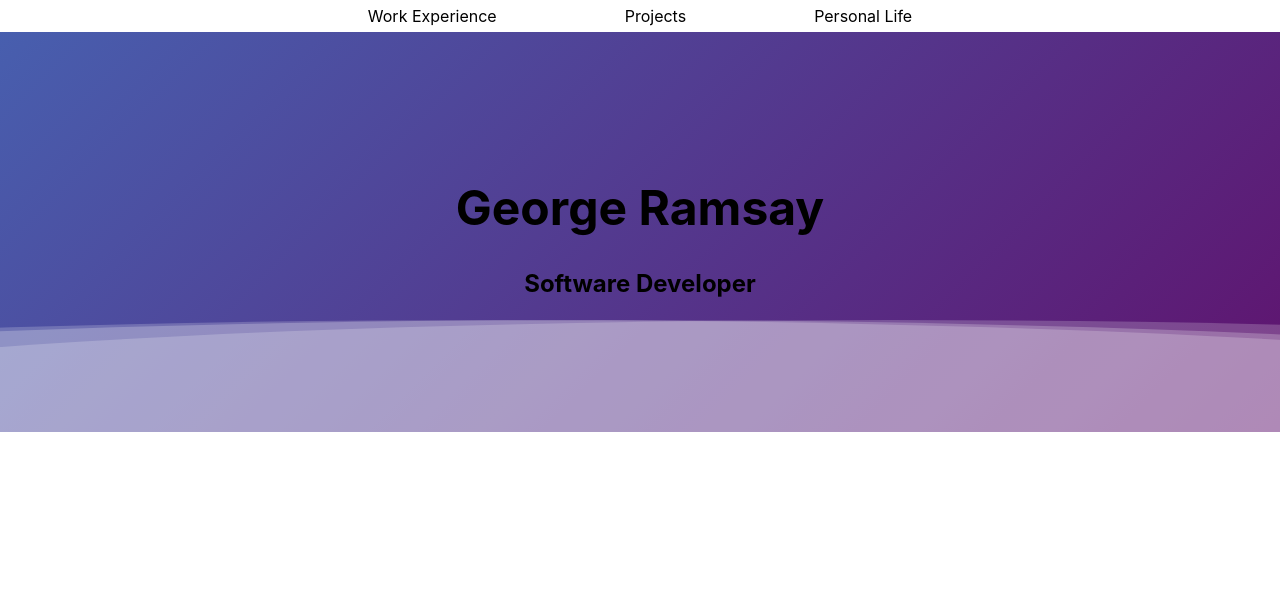
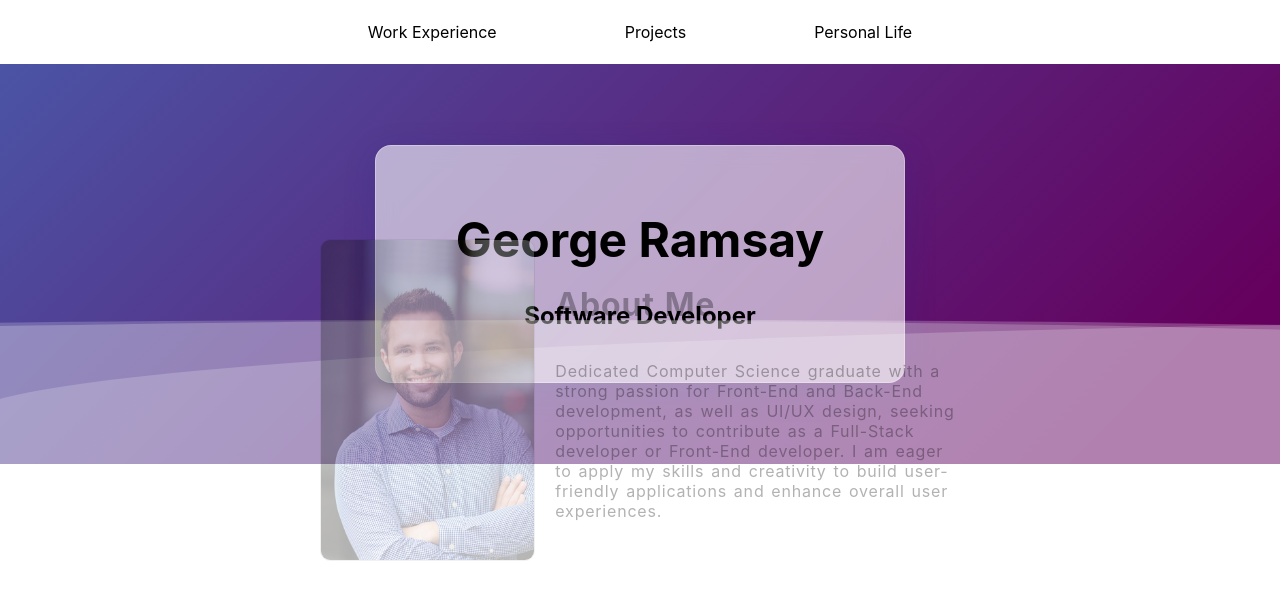
Before and after one commit to GeorgeRamsay/Portfolio-Website, a React (Create React App) app in the folder my-portfolio/: page / in a window 1280 px wide. Shown: the top 600 px of the page. Built offline with nearby package versions, Linux system fonts and the light colour scheme.

Commit message:
scroll about me template implemented

```diff
--- a/my-portfolio/src/components/backgrounds/headerBackground.module.css
+++ b/my-portfolio/src/components/backgrounds/headerBackground.module.css
@@ -24,14 +24,14 @@
     background: rgb(255 255 255 / 25%);
     border-radius: 1000% 1000% 0 0;
     position: fixed;
-    width: 200%;
+    width: 300%;
     height: 12em;
     animation: wave 10s -3s linear infinite;
     transform: translate3d(0, 0, 0);
     opacity: 0.8;
 	top: calc(var(--nameHeader-height) - 5em);
     left: 0;
-    z-index: 1;
+    z-index: -1;
 }
 
 
--- a/my-portfolio/src/components/content/landingContent/landingContent.jsx
+++ b/my-portfolio/src/components/content/landingContent/landingContent.jsx
@@ -11,7 +11,7 @@ export const LandingContent = () => {
         <div>
 
             <LandingHeader/>
-            {/* <LandingAbout/> */}
+            <LandingAbout/>
             {/* <ProjectCard
                 image={PPDashboard}
                 title='Parkinsons Pulse'
--- a/my-portfolio/src/components/sections/landingAbout/landingAbout.js
+++ b/my-portfolio/src/components/sections/landingAbout/landingAbout.js
@@ -1,14 +1,63 @@
-import style from './landingAbout.module.css'
+import React, { useEffect, useState } from 'react';
+import style from './landingAbout.module.css';
+import ProfileImage from '../../../assets/images/projectImages/example profile photo.jpg'
 
-const LandingAbout = () =>{
+const LandingAbout = () => {
+    const [opacity, setOpacity] = useState(0);
 
+    useEffect(() => {
+        const handleScroll = () => {
+            const aboutBody = document.querySelector(`.${style.aboutBody}`);
+            const rect = aboutBody.getBoundingClientRect();
+            const windowHeight = window.innerHeight;
 
+            // Get the CSS variable value
+            const scrollTrigger = getComputedStyle(document.documentElement).getPropertyValue('--nameHeader-height').trim();
+            const scrollTriggerValue = parseInt(scrollTrigger, 10);
 
-    return(
+            // Calculate the total trigger value
+            const totalTriggerValue = scrollTriggerValue + windowHeight * 0.8;
+
+            // Calculate the opacity based on scroll position
+            if (rect.top <= windowHeight - totalTriggerValue && rect.top >= -totalTriggerValue) {
+                // Fade-in calculation
+                const distance = windowHeight - totalTriggerValue - rect.top;
+                const maxDistance = windowHeight * 0.5; // Adjust this value to control fade-in speed
+                const newOpacity = Math.min(1, distance / maxDistance);
+                setOpacity(newOpacity);
+            } else if (rect.top < -totalTriggerValue) {
+                // Fade-out calculation
+                const distance = -totalTriggerValue - rect.top;
+                const maxDistance = windowHeight; // Adjust this value to control fade-out speed
+                const newOpacity = Math.max(0, 1 - distance / maxDistance);
+                setOpacity(newOpacity);
+            } else {
+                setOpacity(0);
+            }
+        };
+
+        window.addEventListener('scroll', handleScroll);
+        return () => window.removeEventListener('scroll', handleScroll);
+    }, []);
+
+    return (
         <div className={style.aboutBody}>
+            <div
+                className={style.aboutContent}
+                style={{
+                    opacity: opacity,
+                }}
+            >
+                <div className={style.aboutImageContainer}>
+                    <img className={style.aboutImage} src={ProfileImage} alt="profile" />
+                </div>
+                <div className={style.aboutText}>
+                    <h1>About Me</h1>
+                    <p>Dedicated Computer Science graduate with a strong passion for Front-End and Back-End development, as well as UI/UX design, seeking opportunities to contribute as a Full-Stack developer or Front-End developer. I am eager to apply my skills and creativity to build user-friendly applications and enhance overall user experiences.</p>
+                </div>
+            </div>
+        </div>
+    );
+};
 
-        </div>
-    )
-}
-
-export default LandingAbout
+export default LandingAbout;
--- a/my-portfolio/src/components/sections/landingAbout/landingAbout.module.css
+++ b/my-portfolio/src/components/sections/landingAbout/landingAbout.module.css
@@ -1,7 +1,41 @@
-.aboutBody{
+.aboutBody {
     width: 100%;
-    height: 1500px;
+    height: 10000px;
     z-index: 1;
     background-color: var(--primary-color);
-    margin-top: var(--nameHeader-height);
+    margin-top: calc(var(--nameHeader-height) + var(--navBar-height));
 }
+
+.aboutContent {
+    position: fixed;
+    top: 50%;
+    left: 50%;
+    transform: translate(-50%, -50%);
+    opacity: 0; /* Initial state */
+    display: flex;
+    flex-direction: row;
+    align-items: center;
+    height: 100dvh;
+}
+
+.aboutImageContainer {
+    display: flex;
+    align-items: center;
+    height: 40%;
+}
+
+.aboutImage {
+    border-radius: 10px;
+    border: 1px solid rgba(0, 0, 0, 0.18);
+    height: 100%; /* Match the image height to the container height */
+    object-fit: cover;
+    margin-right: 20px;
+}
+
+.aboutText {
+    display: flex;
+    flex-direction: column;
+    justify-content: center; /* Center the text vertically */
+    letter-spacing: 0.05rem;
+    word-spacing: 0.1rem;
+}
--- a/my-portfolio/src/components/sections/landingHeader/landingHeader.js
+++ b/my-portfolio/src/components/sections/landingHeader/landingHeader.js
@@ -7,7 +7,7 @@ const LandingHeader = () => {
 
     return (
         <div>
-            <div className={backgroundStyle.backgroundBody}>
+            <div>
                 <div className={backgroundStyle.waves}>
                     <div className={backgroundStyle.wave}></div>
                     <div className={backgroundStyle.wave}></div>
--- a/my-portfolio/src/components/sections/landingHeader/landingHeader.module.css
+++ b/my-portfolio/src/components/sections/landingHeader/landingHeader.module.css
@@ -14,11 +14,20 @@
     justify-content: center;
     align-items: center;
     text-align: center;
-    /* background-color: var(--secondary-color); */
+    padding: 2rem 5rem;
+    border-radius: 1rem;
+    background: rgba(255, 255, 255, 0.6);
+    box-shadow: 0 8px 32px 0 rgba(31, 38, 135, 0.2);
+    backdrop-filter: blur(10px);
+    -webkit-backdrop-filter: blur(10px);
 
-    width: 100%;
-    height: 100%;
+    border: 1px solid rgba(255, 255, 255, 0.3);
+
+
 }
+
+
+
 .name{
     display: block;
     font-size: 3rem;
--- a/my-portfolio/src/index.css
+++ b/my-portfolio/src/index.css
@@ -9,7 +9,7 @@ body {
 
 code {
   font-family: source-code-pro, Menlo, Monaco, Consolas, 'Courier New',
-    monospace;
+  monospace;
 }
 
 :root{
@@ -21,6 +21,6 @@ code {
   --nameHeader-height: 50dvh;
 
 
-  --navBar-height: 2rem;
+  --navBar-height: 4rem;
 
 }
```
Also changed, not shown: my-portfolio/src/assets/images/projectImages/example profile photo.jpg (added).
